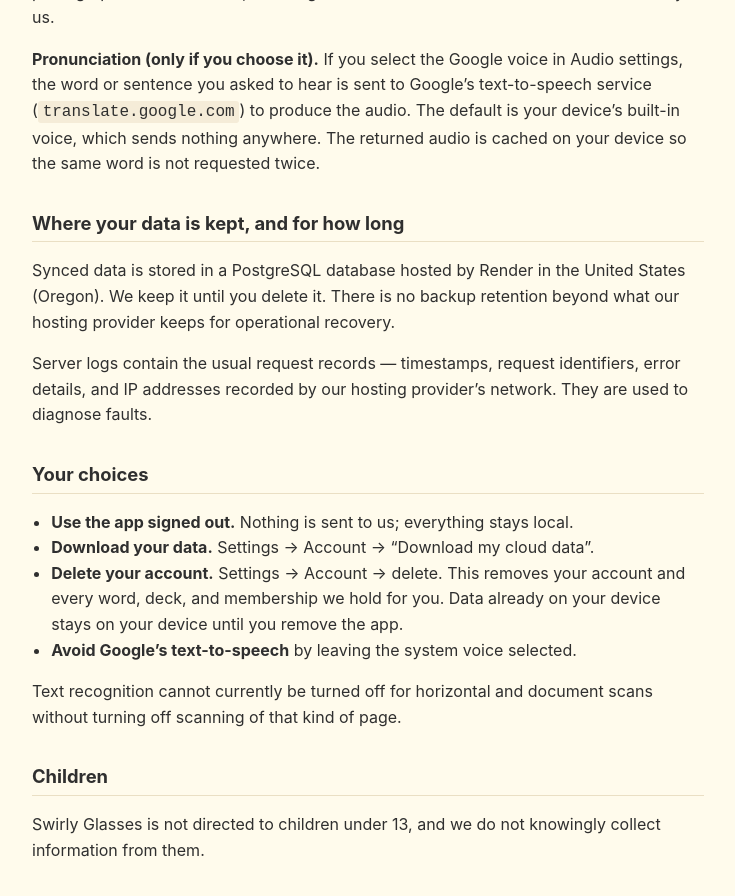
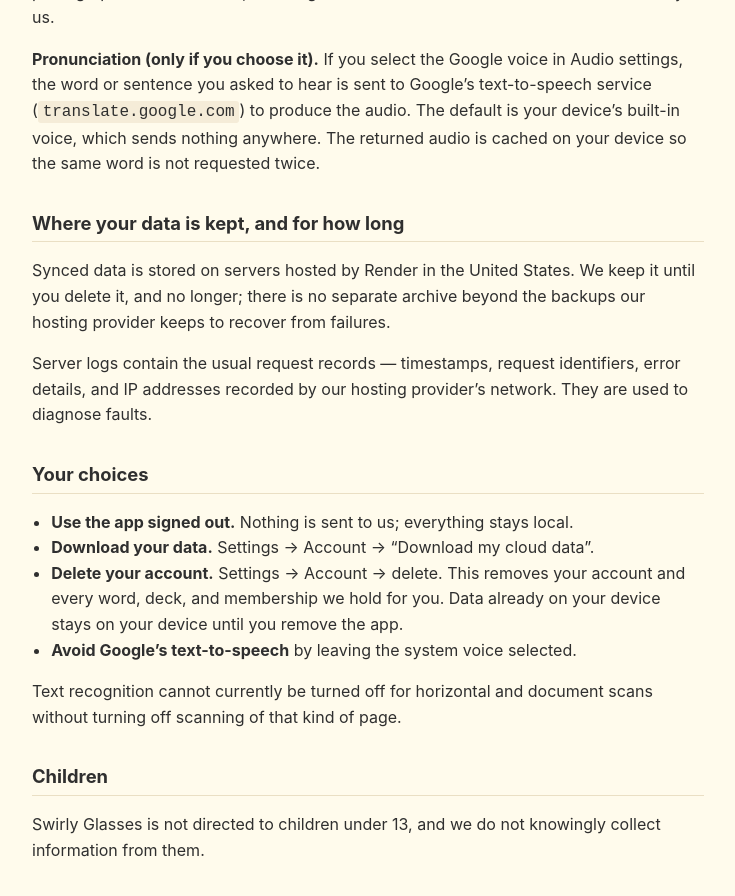
Before and after one commit to tarekgabarin/benkyoreader-legal, a Jekyll site: the page built from privacy.md, in a window 1280 px wide and 900 px high, scrolled down 1364 px. Shown: the top 896 px of the window, without its empty margins (272-1007 px from the left). Built offline with Jekyll 4.4.1, drawn with Linux system fonts in a browser that asks for light colours.

Commit message:
storage section: drop the database engine, keep the host and country

```diff
--- a/privacy.md
+++ b/privacy.md
@@ -69,9 +69,9 @@ twice.
 
 ## Where your data is kept, and for how long
 
-Synced data is stored in a PostgreSQL database hosted by Render in the
-United States (Oregon). We keep it until you delete it. There is no backup
-retention beyond what our hosting provider keeps for operational recovery.
+Synced data is stored on servers hosted by Render in the United States. We
+keep it until you delete it, and no longer; there is no separate archive
+beyond the backups our hosting provider keeps to recover from failures.
 
 Server logs contain the usual request records — timestamps, request
 identifiers, error details, and IP addresses recorded by our hosting
```
